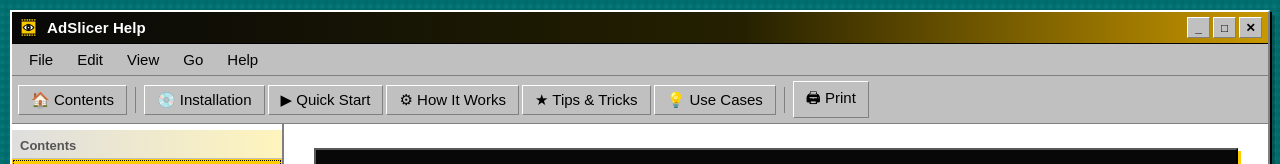
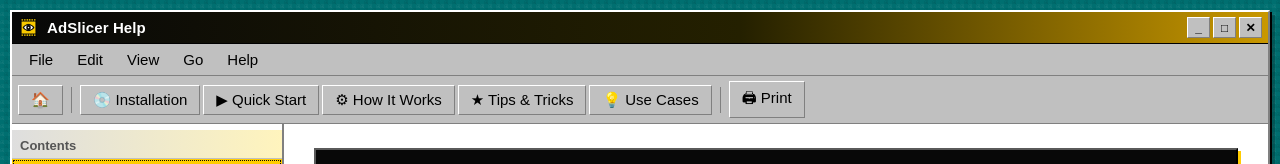
Before and after one commit to schwwaaa/AdSlicer, a plain HTML site: page docs/index.html in a window 1280 px wide. Shown: the top 164 px of the page. Drawn offline with Linux system fonts and the light colour scheme.

Commit message:
updated ui of website

```diff
--- a/docs/index.html
+++ b/docs/index.html
@@ -1275,7 +1275,7 @@
   </div>
 
   <div class="toolbar">
-    <div class="tool-btn" onclick="show('home')">🏠 Contents</div>
+    <div class="tool-btn" onclick="show('home')">🏠</div>
     <div class="tool-sep"></div>
     <div class="tool-btn" onclick="show('installation')">💿 Installation</div>
     <div class="tool-btn" onclick="show('quickstart')">▶ Quick Start</div>
```
